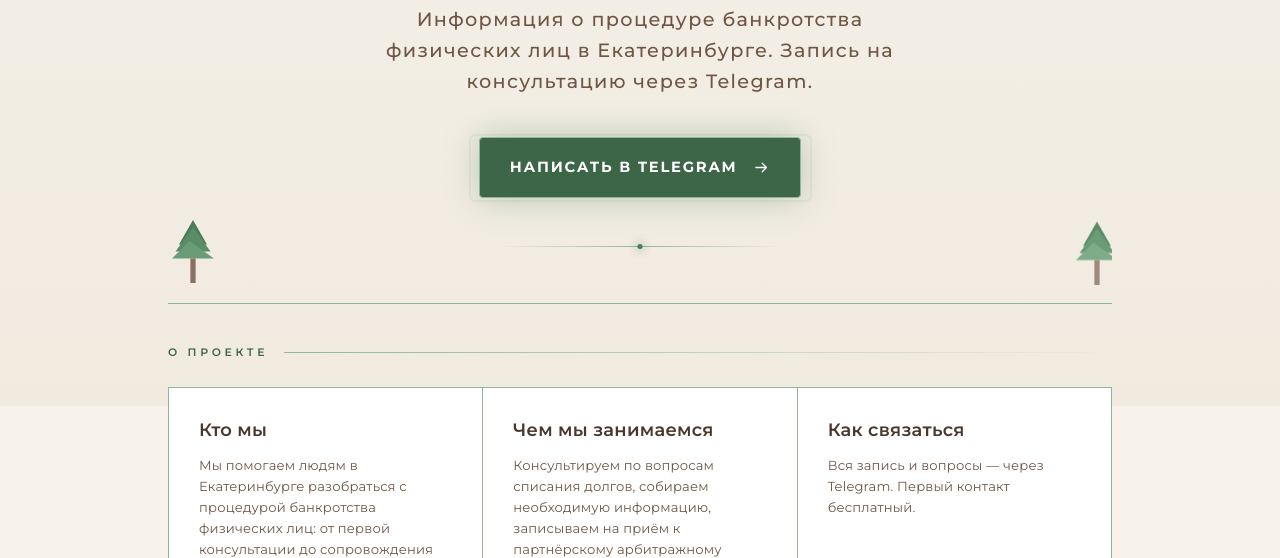
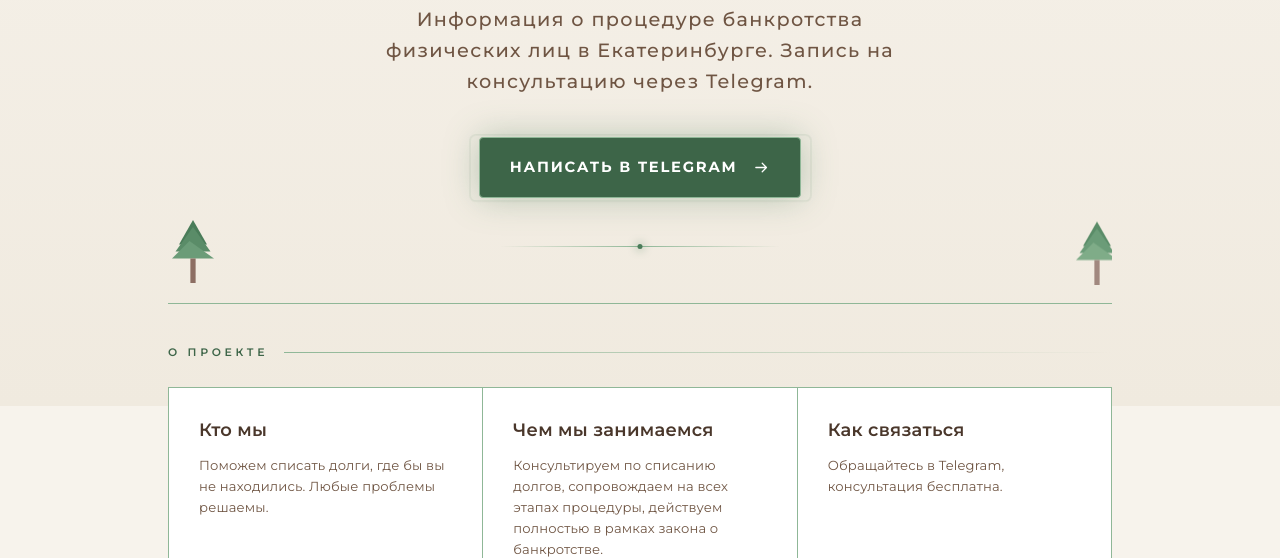
Before and after one commit to free1monday/bankruptcy-ekb, a plain HTML site: page index.html in a window 1280 px wide. Shown: the part 394-952 px from the top of the page. Drawn offline with Linux system fonts and the light colour scheme.

Commit message:
Обновлён текст блока 'О проекте'

```diff
--- a/index.html
+++ b/index.html
@@ -128,15 +128,15 @@
         <div class="about__grid">
           <div class="about__card">
             <h3>Кто мы</h3>
-            <p>Мы помогаем людям в Екатеринбурге разобраться с процедурой банкротства физических лиц: от первой консультации до сопровождения на всех этапах.</p>
+            <p>Поможем списать долги, где бы вы не находились. Любые проблемы решаемы.</p>
           </div>
           <div class="about__card">
             <h3>Чем мы занимаемся</h3>
-            <p>Консультируем по вопросам списания долгов, собираем необходимую информацию, записываем на приём к партнёрскому арбитражному управляющему.</p>
+            <p>Консультируем по списанию долгов, сопровождаем на всех этапах процедуры, действуем полностью в рамках закона о банкротстве.</p>
           </div>
           <div class="about__card">
             <h3>Как связаться</h3>
-            <p>Вся запись и вопросы — через Telegram. Первый контакт бесплатный.</p>
+            <p>Обращайтесь в Telegram, консультация бесплатна.</p>
           </div>
         </div>
       </section>
```
